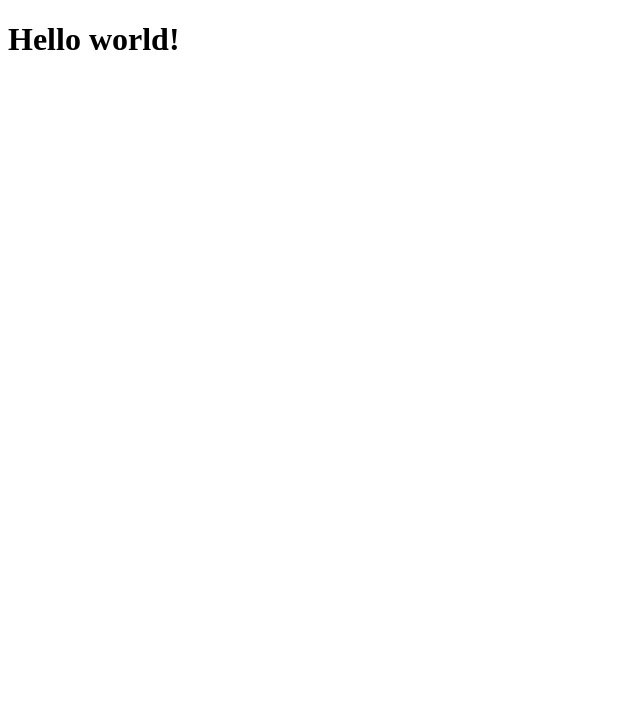
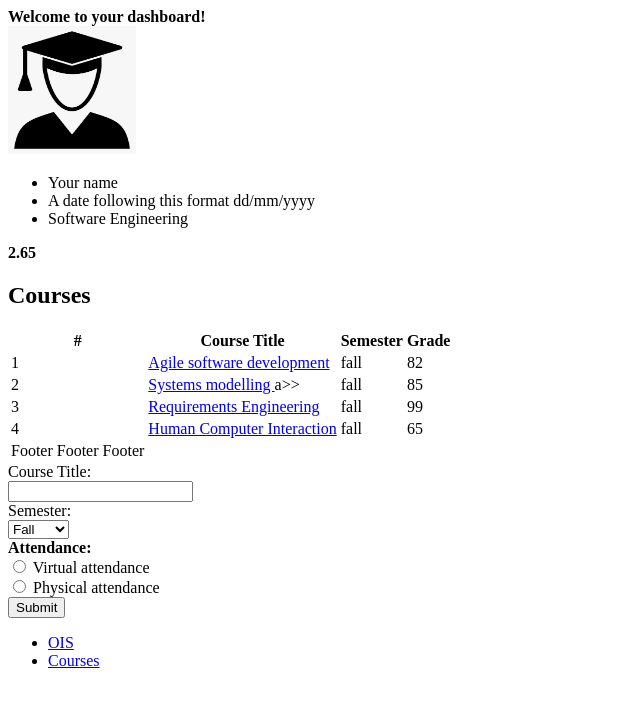
Before and after one commit to Tengyyy/WAD23, a plain HTML site: page index.html in a window 1280 px wide. Shown: the whole page, without its empty margins (0-640 px from the left). Drawn offline with Linux system fonts and the light colour scheme.

Commit message:
Create index.html

```diff
--- a/index.html
+++ b/index.html
@@ -1,13 +1,101 @@
-<!doctype html>
+<!DOCTYPE html>
 <html lang="en">
-<head>
-    <meta charset="UTF-8">
-    <meta name="viewport"
-          content="width=device-width, user-scalable=no, initial-scale=1.0, maximum-scale=1.0, minimum-scale=1.0">
-    <meta http-equiv="X-UA-Compatible" content="ie=edge">
-    <title>Hello world</title>
-</head>
-<body>
-    <h1>Hello world!</h1>
-</body>
+    <head>
+        <meta charset="UTF-8">
+        <meta name="viewport" content="width=device-width, initial-scale=1.0">
+        <link rel="icon" href="res/images/favicon.ico">
+        <title>My Dashboard</title>
+    </head>
+    <body>
+        <header>
+            <strong>Welcome to your dashboard!</strong>
+        </header>
+        <section>
+            <div>
+                <img src="res/images/me.png" width="128" height="128" alt="My picture">
+            </div>
+            <div>
+                <ul>
+                    <li>Your name</li>
+                    <li> A date following this format dd/mm/yyyy</li>
+                    <li> Software Engineering </li>
+                </ul>
+            </div>
+            <div>
+                <strong>2.65</strong>
+            </div>
+        </section>
+        <section>
+            <h1>Courses</h1>
+            <table>
+                <thead>
+                <tr>
+                    <th>#</th>
+                    <th>Course Title</th>
+                    <th>Semester</th>
+                    <th>Grade</th>
+                </tr>
+                </thead>
+                <tbody>
+                <tr>
+                    <td>1</td>
+                    <td><a href="https://courses.cs.ut.ee/2023/ASD/fall" > Agile software development </a></td>
+                    <td>fall</td>
+                    <td>82</td>
+                </tr>
+                <tr>
+                    <td>2</td>
+                    <td><a href="https://courses.cs.ut.ee/2023/systemsmodelling/fall"> Systems modelling </a>a>></td>
+                    <td>fall</td>
+                    <td>85</td>
+                </tr>
+                <tr>
+                    <td>3</td>
+                    <td><a href="https://courses.cs.ut.ee/2023/RE/fall"> Requirements Engineering </a></td>
+                    <td>fall</td>
+                    <td>99</td>
+                </tr>
+                <tr>
+                    <td>4</td>
+                    <td><a href="https://courses.cs.ut.ee/2023/HCI/fall"> Human Computer Interaction </a></td>
+                    <td>fall</td>
+                    <td>65</td>
+                </tr>
+                </tbody>
+                <tfoot>
+                    <tr>
+                        <td>Footer Footer Footer</td>
+                    </tr>
+                </tfoot>
+            </table>
+        </section>
+        <section>
+            <form>
+                <label for="courseTitle">Course Title:</label><br>
+                <input type="text" id="courseTitle" name="courseTitle"><br>
+                <label for="semester">Semester:</label><br>
+                <select id="semester" name="semester">
+                    <option value="fall">Fall</option>
+                    <option value="spring">Spring</option>
+                </select><br>
+                <b>Attendance:</b><br>
+                <input type="radio" id="virtual" name="attendance" value="virtual">
+                <label for="virtual">Virtual attendance</label><br>
+                <input type="radio" id="physical" name="attendance" value="physical">
+                <label for="physical">Physical attendance</label><br>
+                <input type="submit" value="Submit">
+
+            </form>
+        </section>
+        <footer>
+            <ul>
+                <li>
+                    <a href="https://ois2.ut.ee/" target="_blank">OIS</a>
+                </li>
+                <li>
+                    <a href="https://courses.cs.ut.ee/" target="_blank">Courses</a>
+                </li>
+            </ul>
+        </footer>
+    </body>
 </html>
```
Also changed, not shown: res/images/favicon.ico (added), res/images/me.png (added).
